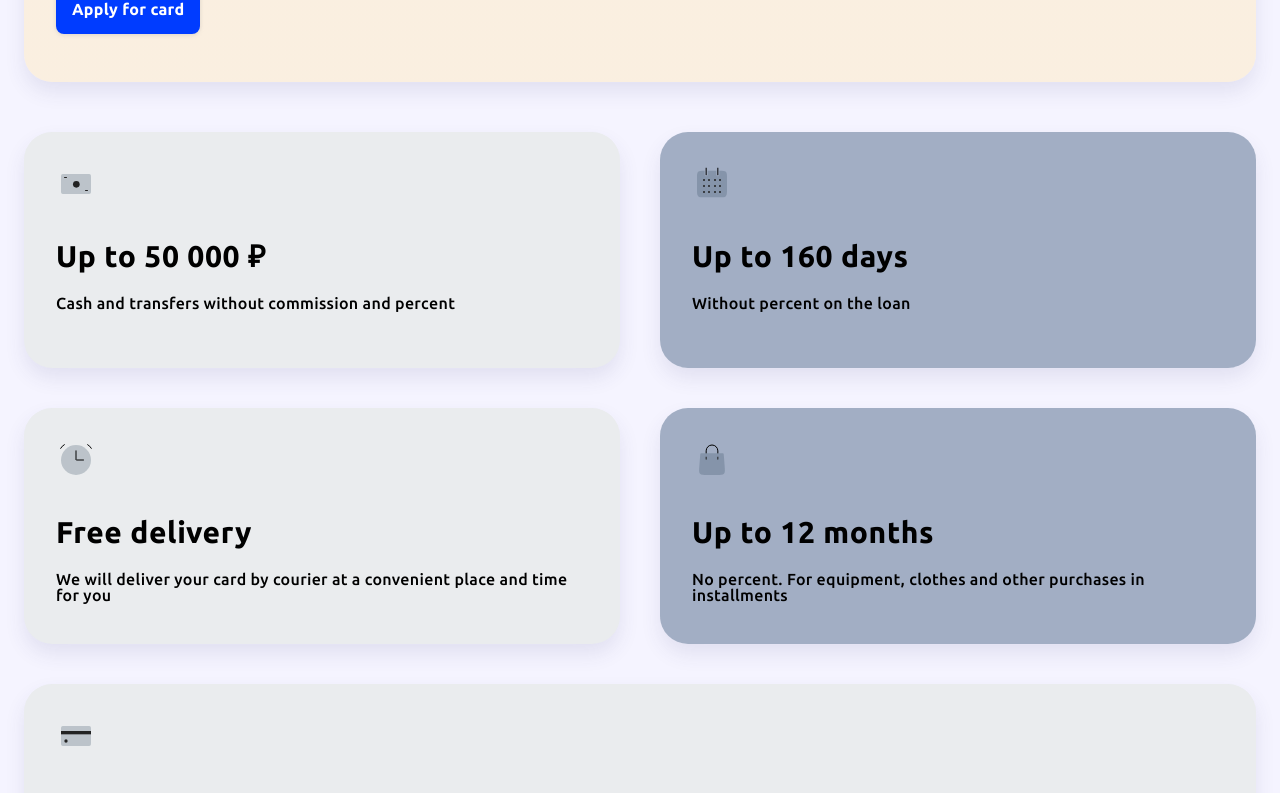
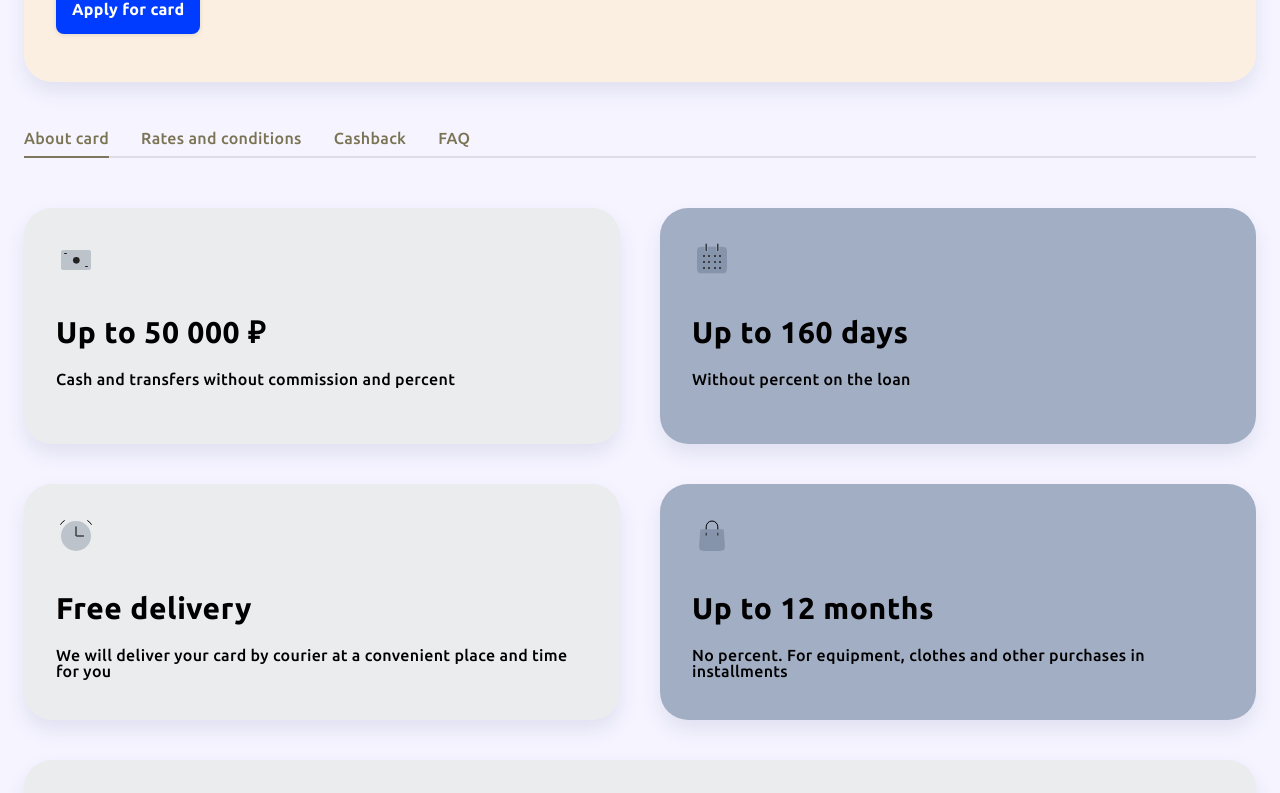
Before and after one commit to ilyhan/Neobank, a React (Vite) app: page /credit-card in a window 1280 px wide. Shown: the part 396-1189 px from the top of the page. Built offline with nearby package versions, Linux system fonts and the light colour scheme.

Commit message:
табы

```diff
--- /dev/null
+++ b/src/common/components/creditCardTabs/CreditCardTabs.tsx
@@ -0,0 +1,36 @@
+import { ITab } from "@/common/interfaces/tab";
+import Tabs from "@/common/ui/tabs/Tabs";
+import AboutCardList from "@/common/components/aboutCard/AboutCardList";
+import Faq from "@/common/components/faq/Faq";
+import CashbackInfo from "@/common/components/cashback/CashbackInfo";
+import Conditions from "@/common/components/conditions/Conditions";
+
+const CreditCardTabs = () => {
+    const creditCardTabs: ITab[] = [
+        {
+            title: "About card",
+            content: <AboutCardList />
+        },
+
+        {
+            title: "Rates and conditions",
+            content: <Conditions />
+        },
+
+        {
+            title: "Cashback",
+            content: <CashbackInfo />
+        },
+
+        {
+            title: "FAQ",
+            content: <Faq />
+        },
+    ];
+
+    return (
+        <Tabs tabs={creditCardTabs} />
+    )
+};
+
+export default CreditCardTabs;
--- /dev/null
+++ b/src/common/interfaces/tab.ts
@@ -0,0 +1,5 @@
+
+export interface ITab{
+    title: string;
+    content: React.ReactNode;
+}
--- /dev/null
+++ b/src/common/ui/tabs/Tabs.tsx
@@ -0,0 +1,38 @@
+import RenderList from "@/common/helper/RenderList";
+import { ITab } from "@/common/interfaces/tab";
+import { useState } from "react";
+import Button from "@/common/ui/button/Button";
+import "@/common/ui/tabs/style.scss";
+
+interface ITabsProps {
+    tabs: ITab[];
+};
+
+const Tabs = ({ tabs }: ITabsProps) => {
+    const [activeTab, setActiveTab] = useState(0);
+
+    const handleSetClick = (index: number) => {
+        setActiveTab(index);
+    };
+    return (
+        <section className="tabs">
+            <RenderList
+                items={tabs}
+                classes="tabs__list"
+                renderItem={(tab: ITab, index) => (
+                    <li key={index} className="tabs__item">
+                        <Button
+                            classes={`tabs__button ${index == activeTab && " tabs__button_active"}`}
+                            onClick={() => handleSetClick(index)}
+                        >
+                            {tab.title}
+                        </Button>
+                    </li>
+                )}
+            />
+            {tabs[activeTab].content}
+        </section>
+    )
+};
+
+export default Tabs;
--- /dev/null
+++ b/src/common/ui/tabs/style.scss
@@ -0,0 +1,52 @@
+@use "@/common/styles/mixin.scss" as *;
+@use "@/common/styles/styleConstants" as *;
+
+.tabs {
+    width: 100%;
+    margin-top: 48px;
+
+    &__list {
+        position: relative;
+        display: flex;
+        align-items: center;
+        gap: 32px;
+
+        &::after {
+            content: "";
+            position: absolute;
+            bottom: 0;
+            width: 100%;
+            border-bottom: 2px solid $color-medium-gre-tr;
+        }
+    }
+
+    &__button {
+        @include clampText($text-m-main, $text-main);
+        font-weight: 500;
+        line-height: 16px;
+        letter-spacing: 0.02em;
+        color: $color-details;
+        background: transparent;
+        padding-bottom: 10px;
+        transition: none;
+        border-bottom: 2px solid transparent;
+
+        &_active {
+            border-color: $color-details;
+        }
+    }
+}
+
+@media (max-width: $mobile) {
+    .tabs {
+        &__list {
+            flex-wrap: wrap;
+            justify-content: center;
+            gap: 20px;
+
+            &::after {
+                content: none;
+            }
+        }
+    }
+}
--- a/src/modules/loan/Loan.tsx
+++ b/src/modules/loan/Loan.tsx
@@ -1,8 +1,5 @@
-import AboutCardList from "@/common/components/aboutCard/AboutCardList";
-import CashbackInfo from "@/common/components/cashback/CashbackInfo";
-import Conditions from "@/common/components/conditions/Conditions";
 import CreditCard from "@/common/components/creditCard/CreditCard";
-import Faq from "@/common/components/faq/Faq";
+import CreditCardTabs from "@/common/components/creditCardTabs/CreditCardTabs";
 import Steps from "@/common/components/stepsGetCard/Steps";
 import "@/modules/loan/style.scss";
 
@@ -10,10 +7,7 @@ const Loan = () => {
     return (
         <main className="main">
             <CreditCard />
-            <AboutCardList />
-            <CashbackInfo />
-            <Conditions />
-            <Faq />
+            <CreditCardTabs />
             <Steps />
         </main>
     )
```
